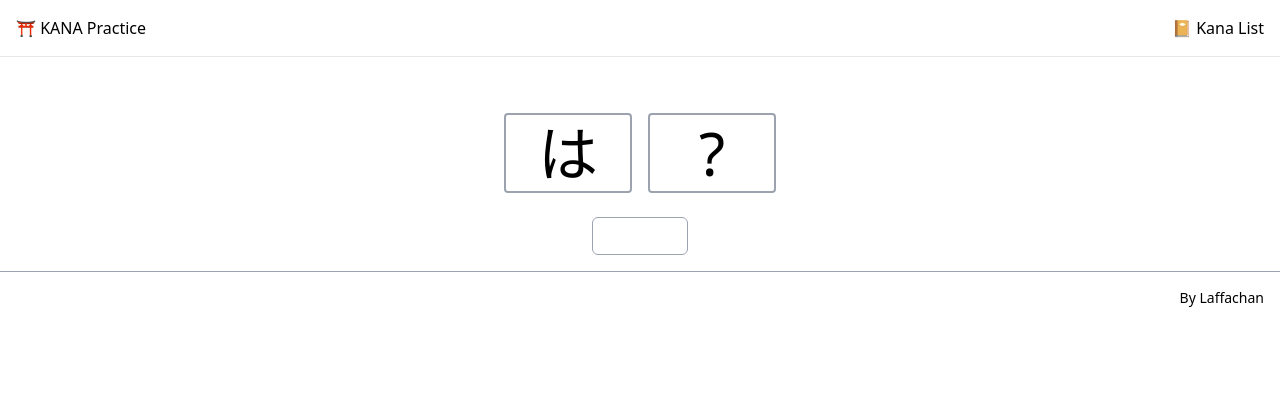
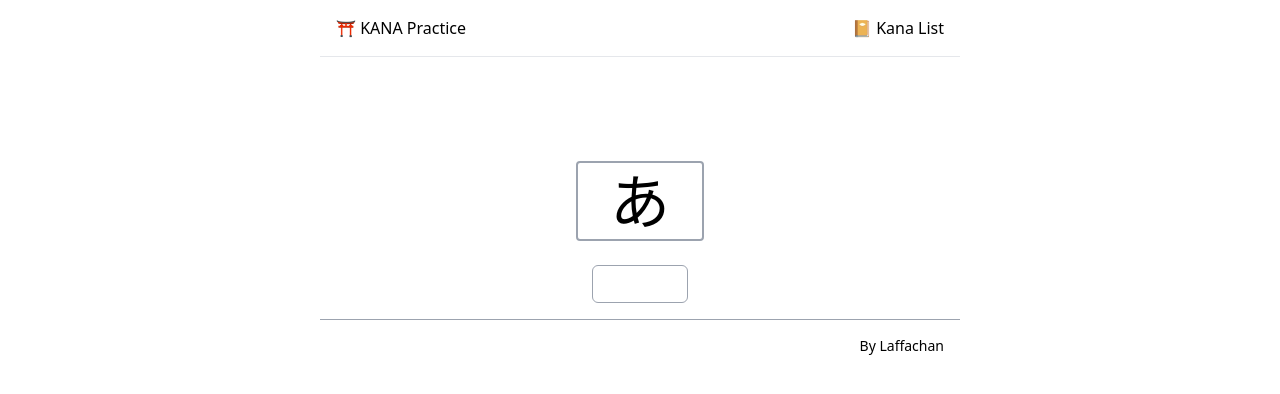
Before and after one commit to laffachan/kana-sensei, a React (Create React App) app: page /hiragana in a window 1280 px wide. Shown: the top 394 px of the page. Built offline with nearby package versions, Linux system fonts and the light colour scheme.

Commit message:
new commit

```diff
--- a/src/App.tsx
+++ b/src/App.tsx
@@ -1,6 +1,5 @@
 import React from "react";
 import { BrowserRouter as Router, Switch, Route, Link } from "react-router-dom";
-import Exercice from "./Exercice";
 import Revision from "./Revision";
 import Practice from "./Practice";
 import { hiragana, katakana } from "./kana";
@@ -10,7 +9,7 @@ export default function App() {
   return (
     <Router>
       <div
-        className=" flex flex-col min-h-screen divide-y divide-gray-400 "
+        className="max-w-screen-sm mx-auto flex flex-col min-h-screen divide-y divide-gray-400 "
         style={{ minHeight: "-webkit-fill-available" }}
       >
         <div className="flex-grow">
@@ -34,15 +33,9 @@ export default function App() {
           </div>
           <Switch>
             <Route path="/hiragana">
-              <Exercice data={hiragana} />
+              <Practice data={hiragana} />
             </Route>
             <Route path="/katakana">
-              <Exercice data={katakana} />
-            </Route>
-            <Route path="/questions hiragana">
-              <Practice data={hiragana} />
-            </Route>
-            <Route path="/questions katakana">
               <Practice data={katakana} />
             </Route>
             <Route path="/revision">
@@ -53,18 +46,10 @@ export default function App() {
             </Route>
           </Switch>
         </div>
-        <footer className="w-full text-right border-t border-grey p-4 pin-b text-sm">
+        <footer className="container mx-auto w-full text-right p-4 pin-b text-sm">
           <div>By Laffachan</div>
         </footer>
       </div>
     </Router>
   );
 }
-
-/*  <div className="text-xs">
-<a href="https://thenounproject.com/search/?q=japan&i=2187999">
-icon : japanese culture by Beautifulife Studio from the Noun
-    Project
-  </a>
-</div>
-*/
--- a/src/Home.tsx
+++ b/src/Home.tsx
@@ -3,7 +3,7 @@ import { Link } from "react-router-dom";
 
 export default function Home() {
   return (
-    <div className="pt-20 flex flex-1 flex-col items-center leading-relaxed text-4xl sm:text-6xl">
+    <div className="pt-20 flex flex-1 flex-col items-center leading-relaxed text-4xl sm:text-5xl">
       Practice
       <Link to="/hiragana" className="underline">
         Hiragana ひらがな
@@ -12,12 +12,6 @@ export default function Home() {
       <Link to="/katakana" className="underline">
         Katakana カタカナ
       </Link>
-      <Link to="/questions hiragana" className="underline">
-        Questions hiragana
-      </Link>
-      <Link to="/questions katakana" className="underline">
-        Questions katakana
-      </Link>
     </div>
   );
 }
--- a/src/Practice.tsx
+++ b/src/Practice.tsx
@@ -5,14 +5,34 @@ type Props = {
   data: string[][];
 };
 
+function getRandomKana(data: string[][]): string[] | (() => string[]) {
+  return data[Math.floor(Math.random() * data.length)];
+}
+
 function Practice({ data }: Props) {
-  const [randomKana, setRandomKana] = useState(
-    data[Math.floor(Math.random() * data.length)]
-  );
+  let timerId: number;
+  const [randomKana, setRandomKana] = useState(getRandomKana(data));
+
+  function handleGoodAnswered() {
+    if (timerId) {
+      clearTimeout(timerId);
+    }
+    timerId = window.setTimeout(() => setRandomKana(getRandomKana(data)), 1000);
+  }
+
+  function handleBadAnswered() {
+    setRandomKana(getRandomKana(data));
+  }
 
   return (
     <div className="pt-12 text-center">
-      <Question kanaList={data} kana={randomKana[0]} setKana={setRandomKana} />
+      <Question
+        kanaList={data}
+        kana={randomKana[0]}
+        goodAnswer={randomKana[1]}
+        onGoodAnswered={handleGoodAnswered}
+        onBadAnswered={handleBadAnswered}
+      />
     </div>
   );
 }
--- a/src/Question.tsx
+++ b/src/Question.tsx
@@ -1,4 +1,4 @@
-import React, { useState } from "react";
+import React, { useState, useEffect } from "react";
 import classNames from "classnames";
 
 function findKana(kanaList: string[][], romaji: string): string | undefined {
@@ -9,31 +9,75 @@ function findKana(kanaList: string[][], romaji: string): string | undefined {
 type Props = {
   kanaList: string[][];
   kana: string;
-  setKana: React.Dispatch<React.SetStateAction<string[]>>;
+  goodAnswer: string;
+  onGoodAnswered: () => void;
+  onBadAnswered: () => void;
 };
+
+const goodEmoji = [
+  "😊",
+  "🤓",
+  "😃",
+  "🤩",
+  "🥳",
+  "👍",
+  "👏",
+  "💪",
+  "😍",
+  "😁",
+  "🤠"
+];
+const badEmoji = [
+  "😆",
+  "🤣",
+  "🤐",
+  "🙄",
+  "🤢",
+  "😵",
+  "☹",
+  "😰",
+  "😭",
+  "😖",
+  "😱",
+  "🤬",
+  "👎"
+];
 
 // kanaList is an array of pairs kana <-> romaji
 // example: [["あ", "a"], ["い", "i"] ...]
 // kana is the kana that the user needs to translate
 // example: "あ"
-function Question({ kanaList, kana, setKana }: Props) {
-  const [isWrong, setIsWrong] = useState(false);
+function Question({
+  kanaList,
+  kana,
+  goodAnswer,
+  onGoodAnswered,
+  onBadAnswered
+}: Props) {
+  const [isCorrect, setIsCorrect] = useState(false);
   const [exist, setExist] = useState(true);
   const [inputValue, setInputValue] = useState("");
   const [isAnswered, setIsAnswered] = useState(false);
 
+  const good = [...goodEmoji][
+    Math.floor(Math.random() * [...goodEmoji].length)
+  ];
+  const bad = [...badEmoji][Math.floor(Math.random() * [...badEmoji].length)];
+
+  useEffect(clear, [kana]);
+
   function handleChange(e: React.ChangeEvent<HTMLInputElement>) {
     const userKana = findKana(kanaList, e.target.value);
     setInputValue(e.target.value);
-    setIsAnswered(true);
+    console.log(userKana, isAnswered, !isCorrect);
     // si il existe
     if (userKana) {
+      console.log("test");
+      setIsAnswered(true);
       setExist(true);
-      setIsWrong(userKana !== kana);
+      setIsCorrect(userKana === kana);
       if (userKana === kana) {
-        setTimeout(() => {
-          clear();
-        }, 1000);
+        onGoodAnswered();
       }
     } else {
       setExist(false);
@@ -44,12 +88,15 @@ function Question({ kanaList, kana, setKana }: Props) {
     e.preventDefault();
     console.log(inputValue);
     clear();
+    if (isAnswered === true) {
+      onBadAnswered();
+    }
   }
 
   function clear() {
     setIsAnswered(false);
+    setIsCorrect(false);
     setInputValue("");
-    setKana(kanaList[Math.floor(Math.random() * kanaList.length)]);
   }
 
   return (
@@ -63,9 +110,9 @@ function Question({ kanaList, kana, setKana }: Props) {
           className={classNames(
             "border border-gray-400 rounded-md mb-4 px-2 py-1 uppercase text-center w-24 text-xl",
             {
-              "border-red-800 bg-red-200 text-red-800": isAnswered && isWrong,
               "border-green-800 bg-green-200 text-green-800":
-                isAnswered && !isWrong
+                isAnswered && isCorrect,
+              "border-red-800 bg-red-200 text-red-800": isAnswered && !isCorrect
             }
           )}
           minLength={1}
@@ -79,11 +126,15 @@ function Question({ kanaList, kana, setKana }: Props) {
           aria-label="questionInput"
           value={inputValue}
         />
-        <div data-testid="status">
-          {!isAnswered ? "" : !exist ? "" : isWrong ? "" : "good"}{" "}
+        <div data-testid="status" className="text-xl">
+          {isAnswered && exist ? (isCorrect ? `✔ ${good}` : `❌ ${bad}`) : ""}{" "}
         </div>
-        {isAnswered && isWrong ? (
+        {isAnswered && !isCorrect ? (
           <>
+            <p className="text-gray-600">
+              Good answer :{" "}
+              <span className="uppercase font-bold">{goodAnswer}</span>
+            </p>
             <p className="text-gray-600">
               <span className="uppercase">{inputValue}</span> ={" "}
               {findKana(kanaList, inputValue)} / press enter to continue...
```
Also changed, not shown: 2 other files (tests, documents, lock files or other folders).
